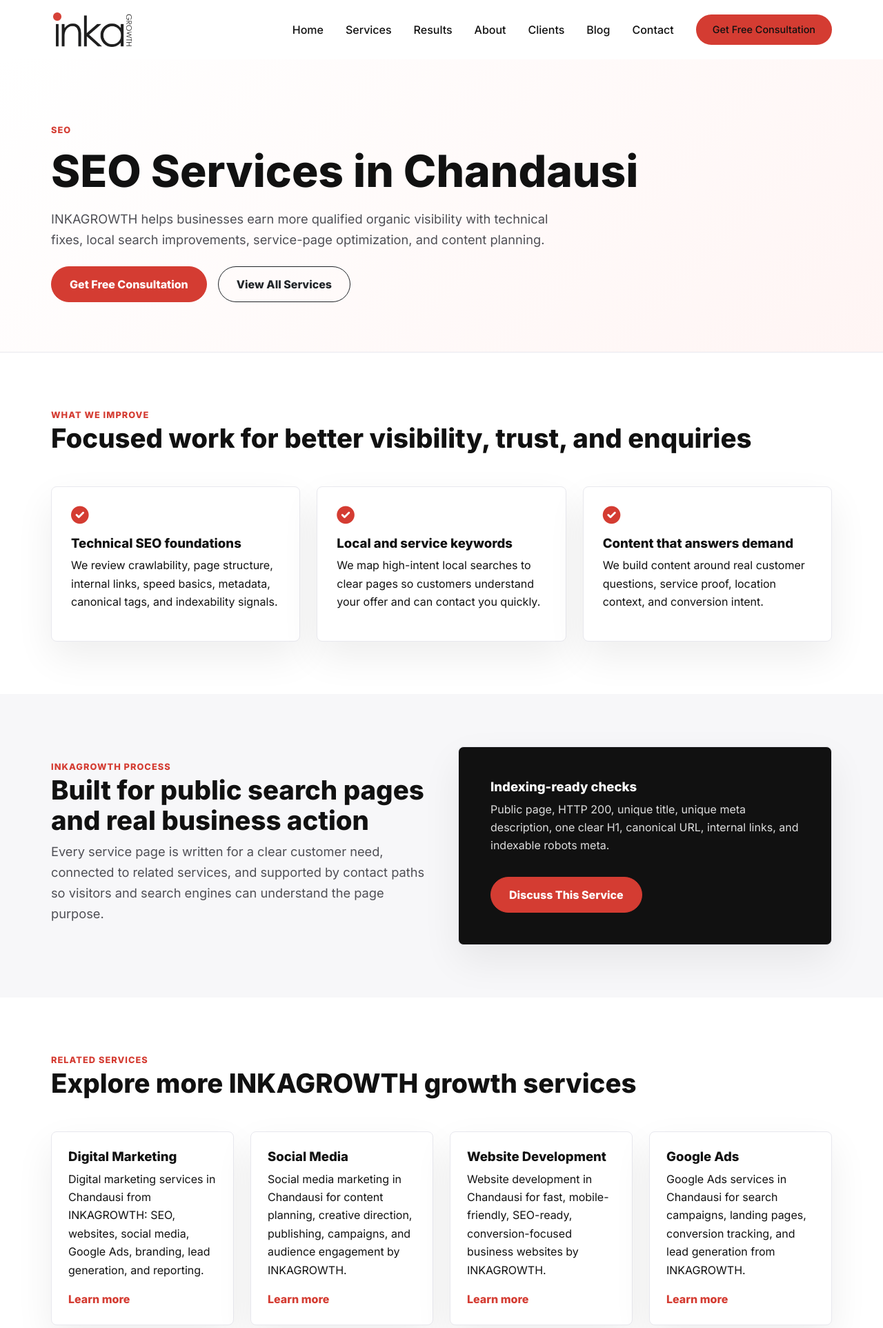
After one commit to arpitvirus/inkagrowth, a Django app: page /seo-services/ in a window 1280 px wide. The commit adds this page. Shown: the top 1925 px of the page at 69% size. Run offline with Django 5.2, Linux system fonts and the light colour scheme.

Commit message:
Fix Search Console indexing robots noindex sitemap issues

```diff
--- a/front/templates/about.html
+++ b/front/templates/about.html
@@ -13,7 +13,7 @@
     <meta property="og:title" content="{{ page.title }}">
     <meta property="og:description" content="{{ page.description }}">
     <meta property="og:url" content="{{ canonical }}">
-    <meta property="og:image" content="https://inkagrowth.com/static/img/logo.png">
+    <meta property="og:image" content="https://www.inkagrowth.com/static/img/logo.png">
     <script type="application/ld+json">{{ schema_json|safe }}</script>
     <link href="https://cdn.jsdelivr.net/npm/bootstrap@5.3.3/dist/css/bootstrap.min.css" rel="stylesheet">
     <link href="https://fonts.googleapis.com/css2?family=Inter:wght@400;500;600;700;800&display=swap" rel="stylesheet">
--- a/front/templates/clients.html
+++ b/front/templates/clients.html
@@ -13,7 +13,7 @@
     <meta property="og:title" content="{{ page.title }}">
     <meta property="og:description" content="{{ page.description }}">
     <meta property="og:url" content="{{ canonical }}">
-    <meta property="og:image" content="https://inkagrowth.com/static/img/logo.png">
+    <meta property="og:image" content="https://www.inkagrowth.com/static/img/logo.png">
     <script type="application/ld+json">{{ schema_json|safe }}</script>
     <link href="https://cdn.jsdelivr.net/npm/bootstrap@5.3.3/dist/css/bootstrap.min.css" rel="stylesheet">
     <link href="https://fonts.googleapis.com/css2?family=Inter:wght@400;500;600;700;800&display=swap" rel="stylesheet">
--- a/front/templates/results.html
+++ b/front/templates/results.html
@@ -13,7 +13,7 @@
     <meta property="og:title" content="{{ page.title }}">
     <meta property="og:description" content="{{ page.description }}">
     <meta property="og:url" content="{{ canonical }}">
-    <meta property="og:image" content="https://inkagrowth.com/static/img/logo.png">
+    <meta property="og:image" content="https://www.inkagrowth.com/static/img/logo.png">
     <script type="application/ld+json">{{ schema_json|safe }}</script>
     <link href="https://cdn.jsdelivr.net/npm/bootstrap@5.3.3/dist/css/bootstrap.min.css" rel="stylesheet">
     <link href="https://fonts.googleapis.com/css2?family=Inter:wght@400;500;600;700;800&display=swap" rel="stylesheet">
--- a/front/templates/robots.txt
+++ b/front/templates/robots.txt
@@ -1,7 +1,9 @@
 User-agent: *
 Allow: /
+
 Disallow: /admin/
+Disallow: /crm/
+Disallow: /login/
 Disallow: /dashboard/
-Disallow: /accounts/
 
 Sitemap: https://inkagrowth.com/sitemap.xml
--- /dev/null
+++ b/front/templates/service_landing.html
@@ -0,0 +1,133 @@
+{% load static %}
+<!DOCTYPE html>
+<html lang="en">
+<head>
+    <meta charset="UTF-8">
+    <meta name="viewport" content="width=device-width, initial-scale=1.0, viewport-fit=cover">
+    <title>{{ page.title }}</title>
+    <meta name="description" content="{{ page.description }}">
+    <meta name="robots" content="index, follow">
+    <meta name="author" content="INKAGROWTH">
+    <link rel="canonical" href="{{ canonical }}">
+    <link rel="icon" href="{% static 'img/logo.png' %}" sizes="48x48" type="image/png">
+    <link rel="shortcut icon" href="{% static 'img/logo.png' %}" type="image/png">
+    <link rel="apple-touch-icon" href="{% static 'img/logo.png' %}">
+    <meta property="og:type" content="website">
+    <meta property="og:title" content="{{ page.title }}">
+    <meta property="og:description" content="{{ page.description }}">
+    <meta property="og:url" content="{{ canonical }}">
+    <meta property="og:image" content="https://www.inkagrowth.com/static/img/logo.png">
+    <meta name="twitter:card" content="summary_large_image">
+    <meta name="twitter:title" content="{{ page.title }}">
+    <meta name="twitter:description" content="{{ page.description }}">
+    <meta name="twitter:image" content="https://www.inkagrowth.com/static/img/logo.png">
+    <script type="application/ld+json">{{ schema_json|safe }}</script>
+    <link href="https://cdn.jsdelivr.net/npm/bootstrap@5.3.3/dist/css/bootstrap.min.css" rel="stylesheet">
+    <link rel="preconnect" href="https://fonts.googleapis.com">
+    <link rel="preconnect" href="https://fonts.gstatic.com" crossorigin>
+    <link href="https://fonts.googleapis.com/css2?family=Inter:wght@400;500;600;700;800&display=swap" rel="stylesheet">
+    <link rel="stylesheet" href="https://cdnjs.cloudflare.com/ajax/libs/font-awesome/6.0.0-beta3/css/all.min.css">
+    <style>
+        :root { --black:#111111; --red:#d43c32; --red-dark:#b22f26; --soft:#f7f7f9; --line:#e8e8ee; }
+        * { box-sizing: border-box; }
+        body { font-family: Inter, sans-serif; color: var(--black); background: #ffffff; line-height: 1.65; }
+        .container { max-width: 1180px; padding-left: 24px; padding-right: 24px; }
+        .btn-primary { background: var(--red); border-color: var(--red); border-radius: 999px; padding: 13px 26px; font-weight: 800; }
+        .btn-primary:hover { background: var(--red-dark); border-color: var(--red-dark); }
+        .btn-outline-dark { border-radius: 999px; padding: 13px 26px; font-weight: 800; }
+        .page-hero { padding: 88px 0 72px; background: linear-gradient(135deg, #ffffff 0%, #fff5f4 100%); border-bottom: 1px solid var(--line); }
+        .eyebrow { color: var(--red); font-weight: 800; text-transform: uppercase; font-size: .8rem; letter-spacing: .08em; }
+        h1 { font-size: clamp(2.35rem, 5vw, 4.4rem); line-height: 1.05; font-weight: 800; letter-spacing: 0; margin: 14px 0 20px; }
+        h2 { font-size: clamp(1.65rem, 3vw, 2.6rem); line-height: 1.15; font-weight: 800; letter-spacing: 0; }
+        h3 { font-size: 1.16rem; font-weight: 800; letter-spacing: 0; }
+        section { padding: 76px 0; }
+        .lead-copy { font-size: 1.14rem; color: #4f4f55; max-width: 760px; }
+        .content-card, .related-card, .proof-panel { border: 1px solid var(--line); border-radius: 8px; background: #fff; box-shadow: 0 22px 55px rgba(17,17,17,.07); }
+        .content-card { height: 100%; padding: 28px; }
+        .content-card i { color: var(--red); font-size: 1.6rem; margin-bottom: 16px; }
+        .band { background: var(--soft); }
+        .proof-panel { padding: clamp(28px, 5vw, 46px); background: #111; color: #fff; }
+        .proof-panel p { color: #dedede; }
+        .related-card { display: block; height: 100%; padding: 24px; color: inherit; text-decoration: none; transition: transform .2s ease, box-shadow .2s ease; }
+        .related-card:hover { color: inherit; transform: translateY(-4px); box-shadow: 0 28px 60px rgba(17,17,17,.1); }
+        .related-card span { color: var(--red); font-weight: 800; }
+        @media (max-width: 768px) { .page-hero, section { padding: 56px 0; } }
+    </style>
+</head>
+<body>
+    {% include "front/partials/header.html" %}
+    <main>
+        <section class="page-hero">
+            <div class="container">
+                <span class="eyebrow">{{ page.eyebrow }}</span>
+                <h1>{{ page.heading }}</h1>
+                <p class="lead-copy">{{ page.summary }}</p>
+                <div class="d-flex flex-wrap gap-3 mt-4">
+                    <a class="btn btn-primary" href="/contact/">Get Free Consultation</a>
+                    <a class="btn btn-outline-dark" href="/services/">View All Services</a>
+                </div>
+            </div>
+        </section>
+
+        <section>
+            <div class="container">
+                <div class="mb-5">
+                    <span class="eyebrow">What We Improve</span>
+                    <h2>Focused work for better visibility, trust, and enquiries</h2>
+                </div>
+                <div class="row g-4">
+                    {% for title, body in page.sections %}
+                    <div class="col-lg-4">
+                        <article class="content-card">
+                            <i class="fa-solid fa-circle-check"></i>
+                            <h3>{{ title }}</h3>
+                            <p>{{ body }}</p>
+                        </article>
+                    </div>
+                    {% endfor %}
+                </div>
+            </div>
+        </section>
+
+        <section class="band">
+            <div class="container">
+                <div class="row g-5 align-items-center">
+                    <div class="col-lg-6">
+                        <span class="eyebrow">INKAGROWTH Process</span>
+                        <h2>Built for public search pages and real business action</h2>
+                        <p class="lead-copy">Every service page is written for a clear customer need, connected to related services, and supported by contact paths so visitors and search engines can understand the page purpose.</p>
+                    </div>
+                    <div class="col-lg-6">
+                        <div class="proof-panel">
+                            <h3>Indexing-ready checks</h3>
+                            <p>Public page, HTTP 200, unique title, unique meta description, one clear H1, canonical URL, internal links, and indexable robots meta.</p>
+                            <a class="btn btn-primary mt-3" href="/contact/">Discuss This Service</a>
+                        </div>
+                    </div>
+                </div>
+            </div>
+        </section>
+
+        <section>
+            <div class="container">
+                <div class="mb-5">
+                    <span class="eyebrow">Related Services</span>
+                    <h2>Explore more INKAGROWTH growth services</h2>
+                </div>
+                <div class="row g-4">
+                    {% for related_page in related_pages %}
+                    <div class="col-md-6 col-lg-3">
+                        <a class="related-card" href="{{ related_page.path }}">
+                            <h3>{{ related_page.eyebrow }}</h3>
+                            <p>{{ related_page.description }}</p>
+                            <span>Learn more</span>
+                        </a>
+                    </div>
+                    {% endfor %}
+                </div>
+            </div>
+        </section>
+    </main>
+    {% include 'partials/footer.html' %}
+</body>
+</html>
--- a/front/views.py
+++ b/front/views.py
@@ -9,7 +9,7 @@ from django.shortcuts import redirect, render
 from .forms import ContactForm
 
 
-SITE_URL = "https://inkagrowth.com"
+SITE_URL = "https://www.inkagrowth.com"
 BRAND_NAME = "INKAGROWTH"
 BRAND_ALTERNATE_NAME = "Inka Growth"
 CONTACT_EMAIL = "info@inkagrowth.com"
@@ -70,46 +70,160 @@ SERVICES = [
     {
         "title": "Digital Marketing",
         "slug": "digital-marketing",
+        "path": "/digital-marketing-services/",
         "icon": "fa-chart-line",
         "summary": "Full-funnel strategy that connects visibility, content, campaigns, leads, and reporting into one practical growth system.",
     },
     {
         "title": "SEO Services",
         "slug": "seo",
+        "path": "/seo-services/",
         "icon": "fa-magnifying-glass-chart",
         "summary": "Technical SEO, on-page optimization, local SEO, content structure, and search visibility improvements for long-term traffic.",
     },
     {
         "title": "Social Media Marketing",
         "slug": "social-media",
+        "path": "/social-media-marketing/",
         "icon": "fa-share-nodes",
         "summary": "Content planning, creative direction, publishing, campaign ideas, and audience engagement across priority social platforms.",
     },
     {
         "title": "Website Development",
         "slug": "website-development",
+        "path": "/website-development/",
         "icon": "fa-laptop-code",
         "summary": "Fast, mobile-friendly websites and landing pages designed for trust, clear messaging, enquiries, and measurable action.",
     },
     {
         "title": "Lead Generation",
         "slug": "lead-generation",
+        "path": "/lead-generation-services/",
         "icon": "fa-filter-circle-dollar",
         "summary": "Landing pages, forms, ad funnels, audience targeting, and follow-up paths built to turn attention into qualified enquiries.",
     },
     {
         "title": "Branding",
         "slug": "branding",
+        "path": "/branding-services/",
         "icon": "fa-pen-nib",
         "summary": "Positioning, brand messaging, visual direction, and digital identity systems that help customers remember and trust you.",
     },
     {
         "title": "Performance Marketing",
         "slug": "performance-marketing",
+        "path": "/performance-marketing-services/",
         "icon": "fa-bullseye",
         "summary": "Campaign planning, paid media testing, conversion tracking, and optimization focused on leads, sales, and return on spend.",
     },
 ]
+
+SERVICE_LANDING_PAGES = {
+    "digital-marketing-services": {
+        "title": "Digital Marketing Services in Chandausi | INKAGROWTH",
+        "description": "Digital marketing services in Chandausi from INKAGROWTH: SEO, websites, social media, Google Ads, branding, lead generation, and reporting.",
+        "heading": "Digital Marketing Services in Chandausi",
+        "eyebrow": "Digital Marketing",
+        "path": "/digital-marketing-services/",
+        "summary": "INKAGROWTH builds practical digital marketing plans for businesses that need search visibility, sharper websites, stronger social content, and better lead flow.",
+        "sections": [
+            ("Search and discovery", "We improve how customers find your business through technical SEO, keyword-focused pages, local search signals, and useful content structure."),
+            ("Website and conversion", "We make sure traffic has a clear path to trust, enquiry, calls, forms, and next-step actions across mobile and desktop experiences."),
+            ("Campaign learning", "We connect organic work, paid campaigns, analytics, and monthly reporting so every channel teaches the next decision."),
+        ],
+    },
+    "seo-services": {
+        "title": "SEO Services in Chandausi | INKAGROWTH",
+        "description": "SEO services in Chandausi for technical SEO, on-page optimization, local SEO, content structure, and search visibility from INKAGROWTH.",
+        "heading": "SEO Services in Chandausi",
+        "eyebrow": "SEO",
+        "path": "/seo-services/",
+        "summary": "INKAGROWTH helps businesses earn more qualified organic visibility with technical fixes, local search improvements, service-page optimization, and content planning.",
+        "sections": [
+            ("Technical SEO foundations", "We review crawlability, page structure, internal links, speed basics, metadata, canonical tags, and indexability signals."),
+            ("Local and service keywords", "We map high-intent local searches to clear pages so customers understand your offer and can contact you quickly."),
+            ("Content that answers demand", "We build content around real customer questions, service proof, location context, and conversion intent."),
+        ],
+    },
+    "social-media-marketing": {
+        "title": "Social Media Marketing in Chandausi | INKAGROWTH",
+        "description": "Social media marketing in Chandausi for content planning, creative direction, publishing, campaigns, and audience engagement by INKAGROWTH.",
+        "heading": "Social Media Marketing in Chandausi",
+        "eyebrow": "Social Media",
+        "path": "/social-media-marketing/",
+        "summary": "INKAGROWTH turns social media into a consistent brand presence with content pillars, campaign ideas, creative direction, and lead-focused messaging.",
+        "sections": [
+            ("Content planning", "We define topics, offers, proof points, and publishing rhythms that match your audience and business goals."),
+            ("Creative execution", "We shape posts, reels, captions, and campaign assets so the brand looks consistent and easy to understand."),
+            ("Audience and lead flow", "We connect engagement to enquiry paths, landing pages, WhatsApp, calls, and follow-up systems."),
+        ],
+    },
+    "website-development": {
+        "title": "Website Development in Chandausi | INKAGROWTH",
+        "description": "Website development in Chandausi for fast, mobile-friendly, SEO-ready, conversion-focused business websites by INKAGROWTH.",
+        "heading": "Website Development in Chandausi",
+        "eyebrow": "Website Development",
+        "path": "/website-development/",
+        "summary": "INKAGROWTH builds and improves websites that explain the offer clearly, load well on mobile, support SEO, and make enquiries easier.",
+        "sections": [
+            ("Clear page structure", "We organize homepage, service, about, proof, and contact sections so visitors can scan and decide faster."),
+            ("SEO-ready build", "We include titles, descriptions, headings, internal links, schema basics, canonical tags, and crawlable public pages."),
+            ("Conversion paths", "We design calls, forms, WhatsApp actions, trust sections, and lead capture points around real customer behavior."),
+        ],
+    },
+    "google-ads-services": {
+        "title": "Google Ads Services in Chandausi | INKAGROWTH",
+        "description": "Google Ads services in Chandausi for search campaigns, landing pages, conversion tracking, and lead generation from INKAGROWTH.",
+        "heading": "Google Ads Services in Chandausi",
+        "eyebrow": "Google Ads",
+        "path": "/google-ads-services/",
+        "summary": "INKAGROWTH plans Google Ads around useful landing pages, clear offers, search intent, conversion tracking, and practical budget learning.",
+        "sections": [
+            ("Search intent campaigns", "We group keywords by customer intent so ad copy and landing pages match what people are actively looking for."),
+            ("Lead-focused landing pages", "We connect campaigns to clear pages with contact actions, trust signals, and service-specific messaging."),
+            ("Measurement and optimization", "We review enquiries, cost, terms, landing-page behavior, and campaign quality before scaling spend."),
+        ],
+    },
+    "lead-generation-services": {
+        "title": "Lead Generation Services in Chandausi | INKAGROWTH",
+        "description": "Lead generation services in Chandausi for landing pages, forms, campaigns, tracking, and follow-up systems by INKAGROWTH.",
+        "heading": "Lead Generation Services in Chandausi",
+        "eyebrow": "Lead Generation",
+        "path": "/lead-generation-services/",
+        "summary": "INKAGROWTH helps businesses turn traffic and campaign attention into qualified enquiries with clearer offers, landing pages, forms, and follow-up paths.",
+        "sections": [
+            ("Offer clarity", "We define what customers get, why it matters, and what action they should take next."),
+            ("Landing page flow", "We build pages with proof, FAQs, calls to action, contact forms, and mobile-friendly sections."),
+            ("Follow-up readiness", "We connect enquiries to CRM thinking, WhatsApp, email, and team workflows so leads do not disappear after submission."),
+        ],
+    },
+    "branding-services": {
+        "title": "Branding Services in Chandausi | INKAGROWTH",
+        "description": "Branding services in Chandausi for positioning, messaging, visual direction, and digital identity systems from INKAGROWTH.",
+        "heading": "Branding Services in Chandausi",
+        "eyebrow": "Branding",
+        "path": "/branding-services/",
+        "summary": "INKAGROWTH helps businesses look clearer and more trustworthy with practical positioning, messaging, visual direction, and digital brand consistency.",
+        "sections": [
+            ("Positioning", "We clarify who the business serves, what makes it useful, and why customers should trust it."),
+            ("Messaging", "We shape headlines, service explanations, proof points, and calls to action for websites and campaigns."),
+            ("Digital consistency", "We align website, social, search snippets, business profiles, and campaign creative around one recognizable identity."),
+        ],
+    },
+    "performance-marketing-services": {
+        "title": "Performance Marketing Services in Chandausi | INKAGROWTH",
+        "description": "Performance marketing services in Chandausi for paid campaigns, conversion tracking, landing pages, and optimization by INKAGROWTH.",
+        "heading": "Performance Marketing Services in Chandausi",
+        "eyebrow": "Performance Marketing",
+        "path": "/performance-marketing-services/",
+        "summary": "INKAGROWTH uses campaign testing, landing-page improvements, conversion tracking, and reporting to help businesses learn what creates measurable enquiries.",
+        "sections": [
+            ("Channel planning", "We choose search, social, retargeting, or landing-page improvements based on the offer and customer intent."),
+            ("Tracking and reporting", "We set up practical measurement around leads, calls, forms, campaign performance, and page behavior."),
+            ("Optimization cycles", "We improve audiences, copy, creative, budgets, and landing pages based on what the data shows."),
+        ],
+    },
+}
 
 PUBLIC_PAGES = {
     "services": {
@@ -338,6 +452,19 @@ def page_schema(page):
     return schema
 
 
+def service_landing_schema(page):
+    return {
+        "@context": "https://schema.org",
+        "@type": "Service",
+        "name": page["heading"],
+        "url": build_url(page["path"]),
+        "description": page["description"],
+        "provider": {"@id": build_url("/#organization")},
+        "areaServed": ["Chandausi", "Uttar Pradesh", "India"],
+        "isPartOf": {"@id": build_url("/#website")},
+    }
+
+
 def faq_schema():
     return {
         "@context": "https://schema.org",
@@ -475,6 +602,34 @@ def clients_page(request):
     return render_public_page(request, "clients", "clients.html")
 
 
+def service_landing_page(request, slug):
+    page = SERVICE_LANDING_PAGES.get(slug)
+    if page is None:
+        raise Http404("Page not found")
+
+    related_pages = [
+        related_page
+        for related_slug, related_page in SERVICE_LANDING_PAGES.items()
+        if related_slug != slug
+    ][:4]
+    return render(
+        request,
+        "service_landing.html",
+        {
+            "page": page,
+            "canonical": build_url(page["path"]),
+            "related_pages": related_pages,
+            "schema_json": jsonld(
+                base_organization_schema(),
+                website_schema(),
+                local_business_schema(),
+                breadcrumb_schema([("INKAGROWTH", "/"), ("Services", "/services/"), (page["heading"], page["path"])]),
+                service_landing_schema(page),
+            ),
+        },
+    )
+
+
 def authority_page(request, slug):
     page = AUTHORITY_PAGES.get(slug)
     if page is None:
@@ -585,9 +740,10 @@ def sitemap_xml(request):
         ("/terms-and-conditions/", "0.6"),
         ("/blog/", "0.8"),
     ]
+    landing_paths = [(page["path"], "0.85") for page in SERVICE_LANDING_PAGES.values()]
     post_paths = [(f"/blog/{slug}/", "0.7") for slug in BLOG_POSTS]
     urlset = Element("urlset", xmlns="http://www.sitemaps.org/schemas/sitemap/0.9")
-    for path, priority in page_paths + post_paths:
+    for path, priority in page_paths + landing_paths + post_paths:
         url = SubElement(urlset, "url")
         SubElement(url, "loc").text = build_url(path)
         SubElement(url, "lastmod").text = today
--- a/inkagrowth/urls.py
+++ b/inkagrowth/urls.py
@@ -75,6 +75,62 @@ path(
         'clients/',
         front_views.clients_page,
         name='clients'
+    ),
+
+    path(
+        'digital-marketing-services/',
+        front_views.service_landing_page,
+        {'slug': 'digital-marketing-services'},
+        name='digital_marketing_services'
+    ),
+
+    path(
+        'seo-services/',
+        front_views.service_landing_page,
+        {'slug': 'seo-services'},
+        name='seo_services'
+    ),
+
+    path(
+        'social-media-marketing/',
+        front_views.service_landing_page,
+        {'slug': 'social-media-marketing'},
+        name='social_media_marketing'
+    ),
+
+    path(
+        'website-development/',
+        front_views.service_landing_page,
+        {'slug': 'website-development'},
+        name='website_development'
+    ),
+
+    path(
+        'google-ads-services/',
+        front_views.service_landing_page,
+        {'slug': 'google-ads-services'},
+        name='google_ads_services'
+    ),
+
+    path(
+        'lead-generation-services/',
+        front_views.service_landing_page,
+        {'slug': 'lead-generation-services'},
+        name='lead_generation_services'
+    ),
+
+    path(
+        'branding-services/',
+        front_views.service_landing_page,
+        {'slug': 'branding-services'},
+        name='branding_services'
+    ),
+
+    path(
+        'performance-marketing-services/',
+        front_views.service_landing_page,
+        {'slug': 'performance-marketing-services'},
+        name='performance_marketing_services'
     ),
 
     path(
```
Also changed, not shown: front/sitemap.py (+18 -0 lines), front/templates/index.html (+4 -4 lines), front/templates/services.html (+5 -2 lines), front/tests.py (+83 -0 lines).
